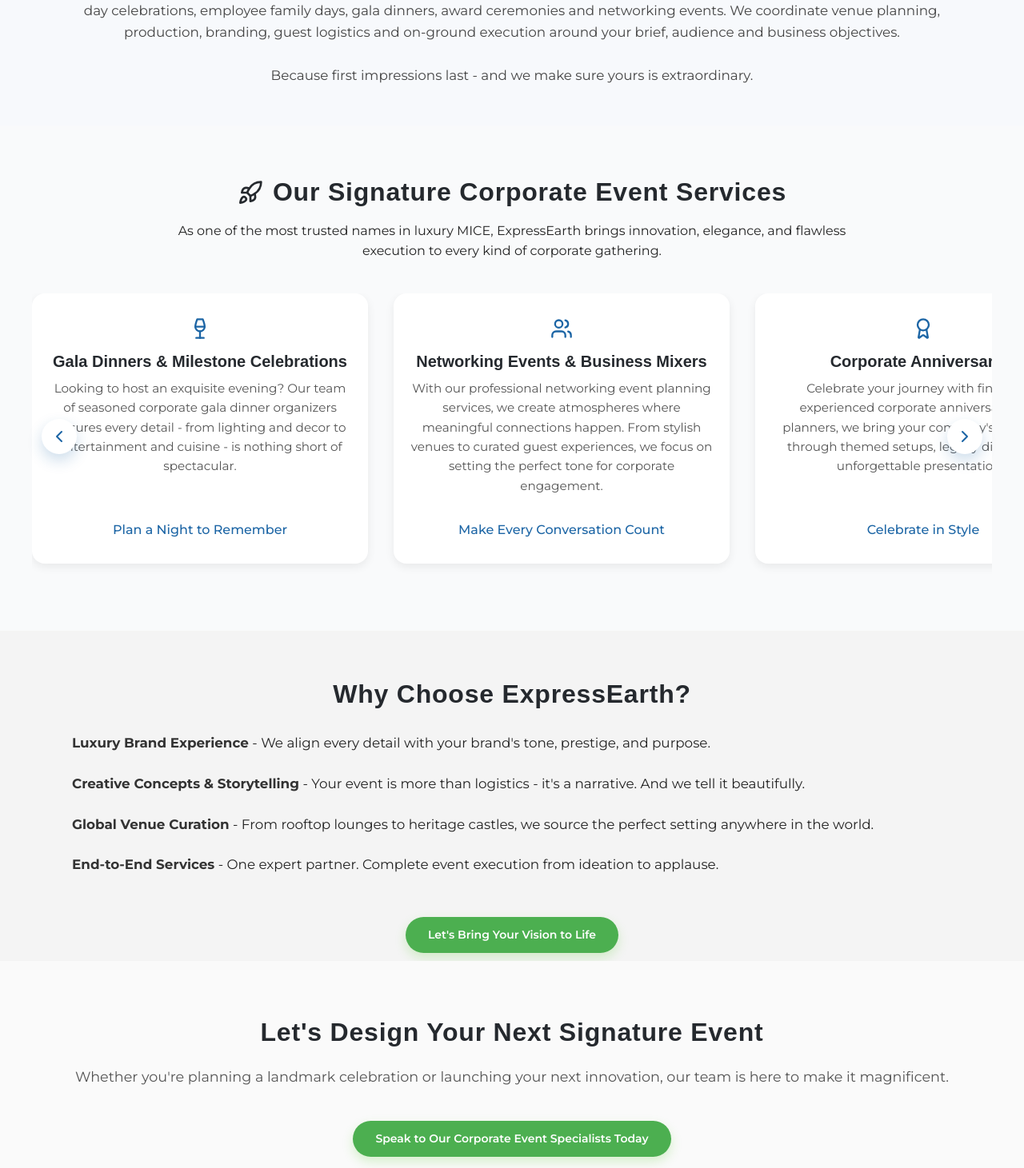
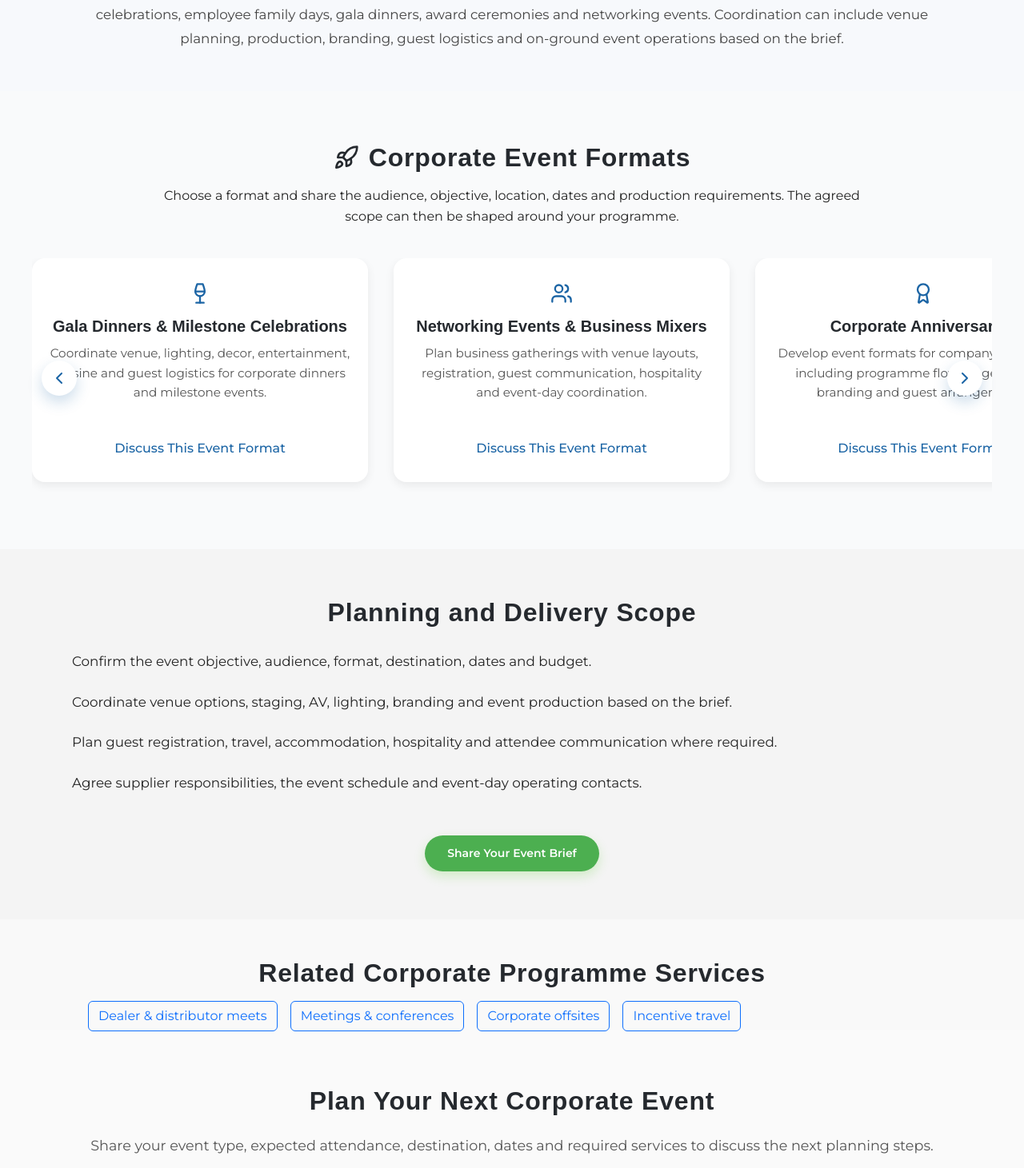
Before and after one commit to expressearth-mice/Expressearth-website, a React (Create React App) app: page /corporate-events in a window 1280 px wide. Shown: the part 849-2310 px from the top of the page at 80% size. Built offline with nearby package versions, Linux system fonts and the light colour scheme; no server answers.

Commit message:
Rewrite corporate events page with evidence-led service scope

```diff
--- a/src/components/CorporateEvents.js
+++ b/src/components/CorporateEvents.js
@@ -1,13 +1,70 @@
-// CorporateEvents.jsx
 import React from "react";
 import { Briefcase, Rocket, Award, Wine, Users } from "lucide-react";
+import { Link } from "react-router-dom";
 import "./CorporateEvents.css";
 import HorizontalSlider from "./ui/HorizontalSlider";
+import ServiceStructuredData from "./ServiceStructuredData";
+
+const serviceDescription =
+  "ExpressEarth plans corporate event programmes in Delhi NCR and across India, including product launches, annual day celebrations, employee family days, gala dinners, award ceremonies and networking events. Coordination can include venue planning, production, branding, guest logistics and on-ground event operations based on the brief.";
+
+const eventServices = [
+  {
+    icon: <Wine size={28} className="service-icon" />,
+    title: "Gala Dinners & Milestone Celebrations",
+    description:
+      "Coordinate venue, lighting, decor, entertainment, cuisine and guest logistics for corporate dinners and milestone events.",
+  },
+  {
+    icon: <Users size={28} className="service-icon" />,
+    title: "Networking Events & Business Mixers",
+    description:
+      "Plan business gatherings with venue layouts, registration, guest communication, hospitality and event-day coordination.",
+  },
+  {
+    icon: <Award size={28} className="service-icon" />,
+    title: "Corporate Anniversaries",
+    description:
+      "Develop event formats for company milestones, including programme flow, stage content, branding and guest arrangements.",
+  },
+  {
+    icon: <Rocket size={28} className="service-icon" />,
+    title: "Product Launches & Brand Activations",
+    description:
+      "Coordinate launch venues, product presentation areas, staging, AV, branding and attendee movement around the launch brief.",
+  },
+  {
+    icon: <Award size={28} className="service-icon" />,
+    title: "Award Ceremonies",
+    description:
+      "Plan award-night formats with stage and AV, award presentation flow, guest management, hospitality and production requirements.",
+  },
+];
+
+const deliveryScope = [
+  "Confirm the event objective, audience, format, destination, dates and budget.",
+  "Coordinate venue options, staging, AV, lighting, branding and event production based on the brief.",
+  "Plan guest registration, travel, accommodation, hospitality and attendee communication where required.",
+  "Agree supplier responsibilities, the event schedule and event-day operating contacts.",
+];
+
+const relatedServices = [
+  { label: "Dealer & distributor meets", to: "/dealermeet" },
+  { label: "Meetings & conferences", to: "/meetings-and-conferences" },
+  { label: "Corporate offsites", to: "/corporateoffsites" },
+  { label: "Incentive travel", to: "/incentive-travel" },
+];
 
 const CorporateEvents = () => {
   return (
     <div className="corporate-events-container">
-      {/* Hero Section */}
+      <ServiceStructuredData
+        name="Corporate Event Management"
+        serviceType="Corporate events, product launches, annual days and employee events"
+        description={serviceDescription}
+        url="https://www.expressearth.com/corporate-events"
+      />
+
       <section
         className="hero-section"
         style={{
@@ -17,144 +74,78 @@ const CorporateEvents = () => {
       >
         <h1>Corporate Event Management in Delhi NCR</h1>
         <h4>Product Launches | Annual Days | Employee Family Days | Conferences</h4>
-        <a href="/contact" className="cta-button">
-          Let's Curate Something Iconic
-        </a>
+        <Link to="/contact" className="cta-button">
+          Discuss Your Corporate Event
+        </Link>
       </section>
 
-      {/* Intro */}
       <section className="intro-section">
         <h2>
-          <Briefcase size={32} /> Where Business Meets Celebration
+          <Briefcase size={32} /> Corporate Events Planned Around Your Brief
         </h2>
-        <div className="text-cen">
-          ExpressEarth plans corporate event management programmes in Delhi NCR and across India, including product launches, annual day celebrations, employee family days, gala dinners, award ceremonies and networking events. We coordinate venue planning, production, branding, guest logistics and on-ground execution around your brief, audience and business objectives.
-          <br />
-          <br />
-          Because first impressions last - and we make sure yours is
-          extraordinary.
+        <p className="text-cen">{serviceDescription}</p>
+      </section>
+
+      <section className="signature-services">
+        <h2>
+          <Rocket size={32} /> Corporate Event Formats
+        </h2>
+        <p>
+          Choose a format and share the audience, objective, location, dates
+          and production requirements. The agreed scope can then be shaped
+          around your programme.
+        </p>
+
+        <HorizontalSlider className="services-grid" itemCount={eventServices.length}>
+          {eventServices.map((service) => (
+            <div className="service-item" key={service.title}>
+              {service.icon}
+              <h3>{service.title}</h3>
+              <p>{service.description}</p>
+              <Link to="/contact" className="cta-link">
+                Discuss This Event Format
+              </Link>
+            </div>
+          ))}
+        </HorizontalSlider>
+      </section>
+
+      <section className="why-choose-us">
+        <h2>Planning and Delivery Scope</h2>
+        <ul>
+          {deliveryScope.map((item) => (
+            <li key={item}>{item}</li>
+          ))}
+        </ul>
+        <Link to="/contact" className="cta-button">
+          Share Your Event Brief
+        </Link>
+      </section>
+
+      <section className="related-services container py-5">
+        <h2>Related Corporate Programme Services</h2>
+        <div className="d-flex flex-wrap gap-3">
+          {relatedServices.map((service) => (
+            <Link
+              key={service.to}
+              to={service.to}
+              className="btn btn-outline-primary"
+            >
+              {service.label}
+            </Link>
+          ))}
         </div>
       </section>
 
-      {/* Signature Services */}
-      <section className="signature-services">
-        <h2>
-          <Rocket size={32} /> Our Signature Corporate Event Services
-        </h2>
+      <section className="final-cta">
+        <h2>Plan Your Next Corporate Event</h2>
         <p>
-          As one of the most trusted names in luxury MICE, ExpressEarth brings
-          innovation, elegance, and flawless execution to every kind of
-          corporate gathering.
+          Share your event type, expected attendance, destination, dates and
+          required services to discuss the next planning steps.
         </p>
-
-        <HorizontalSlider className="services-grid" itemCount={5}>
-          <div className="service-item">
-            <Wine size={28} className="service-icon" />
-            <h3>Gala Dinners & Milestone Celebrations</h3>
-            <p>
-              Looking to host an exquisite evening? Our team of seasoned
-              corporate gala dinner organizers ensures every detail - from
-              lighting and decor to entertainment and cuisine - is nothing short
-              of spectacular.
-            </p>
-            <a href="/gallery" className="cta-link">
-              Plan a Night to Remember
-            </a>
-          </div>
-
-          <div className="service-item">
-            <Users size={28} className="service-icon" />
-            <h3>Networking Events & Business Mixers</h3>
-            <p>
-              With our professional networking event planning services, we
-              create atmospheres where meaningful connections happen. From
-              stylish venues to curated guest experiences, we focus on setting
-              the perfect tone for corporate engagement.
-            </p>
-            <a href="/gallery" className="cta-link">
-              Make Every Conversation Count
-            </a>
-          </div>
-
-          <div className="service-item">
-            <Award size={28} className="service-icon" />
-            <h3>Corporate Anniversaries</h3>
-            <p>
-              Celebrate your journey with finesse. As experienced corporate
-              anniversary event planners, we bring your company's story to life
-              through themed setups, legacy displays, and unforgettable
-              presentations.
-            </p>
-            <a href="/gallery" className="cta-link">
-              Celebrate in Style
-            </a>
-          </div>
-
-          <div className="service-item">
-            <Rocket size={28} className="service-icon" />
-            <h3>Product Launches & Brand Activations</h3>
-            <p>
-              Launch your innovations with impact, media buzz, and experiential
-              showcases.
-            </p>
-            <a href="/gallery" className="cta-link">
-              Launch with Impact
-            </a>
-          </div>
-
-          <div className="service-item">
-            <Award size={28} className="service-icon" />
-            <h3>Award Ceremonies</h3>
-            <p>
-              Honor your top achievers with class. As luxury corporate award
-              ceremony organizers, we deliver prestigious experiences that
-              inspire excellence and loyalty - complete with staging, AV,
-              gifting, and red-carpet flair.
-            </p>
-            <a href="/achievements" className="cta-link">
-              Celebrate Success Right
-            </a>
-          </div>
-        </HorizontalSlider>
-      </section>
-
-      {/* Why Choose Us Section */}
-      <section className="why-choose-us">
-        <h2>Why Choose ExpressEarth?</h2>
-        <ul>
-          <li>
-            <strong>Luxury Brand Experience</strong> - We align every detail
-            with your brand's tone, prestige, and purpose.
-          </li>
-          <li>
-            <strong>Creative Concepts & Storytelling</strong> - Your event is
-            more than logistics - it's a narrative. And we tell it beautifully.
-          </li>
-          <li>
-            <strong>Global Venue Curation</strong> - From rooftop lounges to
-            heritage castles, we source the perfect setting anywhere in the
-            world.
-          </li>
-          <li>
-            <strong>End-to-End Services</strong> - One expert partner. Complete
-            event execution from ideation to applause.
-          </li>
-        </ul>
-        <a href="/contact" className="cta-button">
-          Let's Bring Your Vision to Life
-        </a>
-      </section>
-
-      {/* Final CTA Section */}
-      <section className="final-cta">
-        <h2>Let's Design Your Next Signature Event</h2>
-        <p>
-          Whether you're planning a landmark celebration or launching your next
-          innovation, our team is here to make it magnificent.
-        </p>
-        <a href="/contact" className="cta-button">
-          Speak to Our Corporate Event Specialists Today
-        </a>
+        <Link to="/contact" className="cta-button">
+          Contact ExpressEarth
+        </Link>
       </section>
     </div>
   );
```
